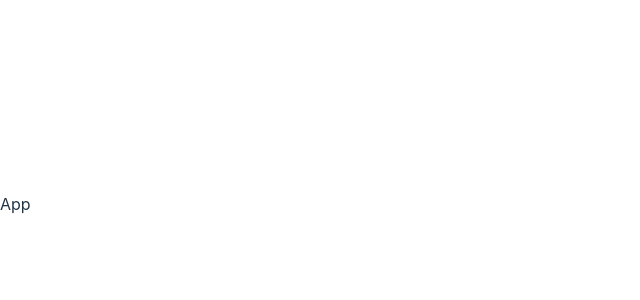
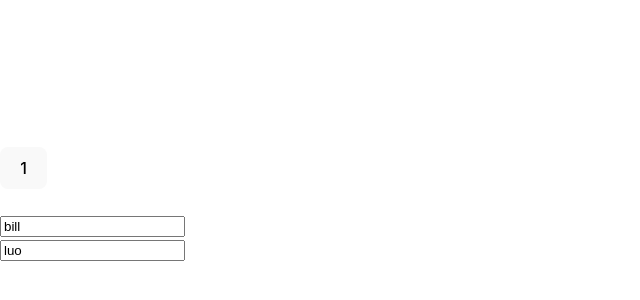
Before and after one commit to dibborah/ReactHookFormByBeierLuo, a React (Vite) app: page / in a window 1280 px wide. Shown: the part 196-496 px from the top of the page, without its empty margins (0-640 px from the left). Built offline with nearby package versions, Linux system fonts and the light colour scheme; the HTML template or start-up script is replaced by a standard one.

Commit message:
learned watch function of RHF

```diff
--- a/src/App.tsx
+++ b/src/App.tsx
@@ -1,6 +1,35 @@
+import { useForm } from "react-hook-form";
+
+let renderCount = 0;
 const App = () => {
+  console.log('component renders')
+  const { register, formState: {errors}, watch } = useForm({
+    mode: 'all',
+    defaultValues: {
+      firstName: 'bill',
+      lastName: 'luo'
+    }
+  });
+  // console.log('watch', watch());// watch function trigger re-render of the component
+  const firstName = watch('firstName');
+  console.log('watching just firstName', firstName)
+
+  renderCount++;
   return (
-    <div>App</div>
+    <form>
+      <button type='button'>{renderCount}</button>
+      <br />
+      <br />
+      <input type="text" {...register('firstName', {
+        required: true,
+        minLength: 3
+      })} />
+      <br />
+      <input type="text" {...register('lastName', {
+        required: true,
+        minLength: 3
+      })} />
+    </form>
   )
 }
 
```
